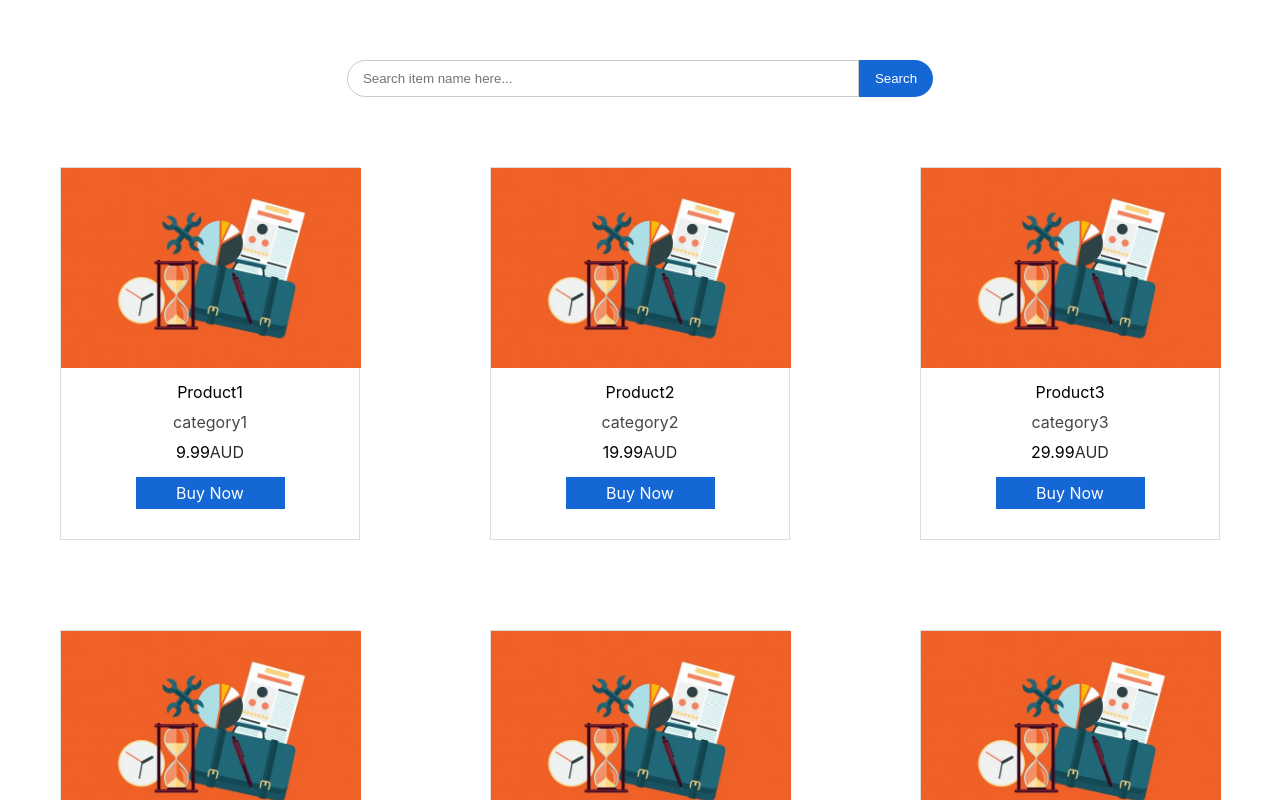
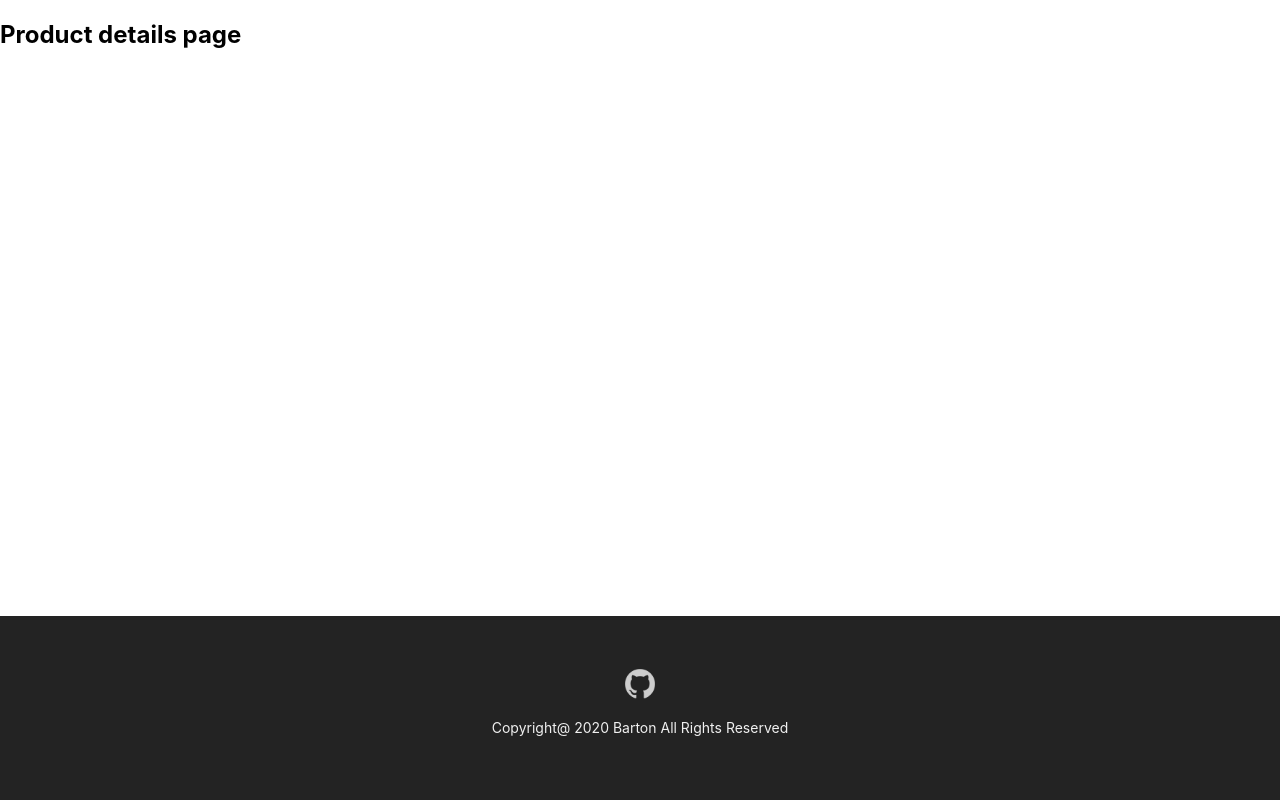
Before and after one commit to ruihuaniu/search-what-you-want, a React (Create React App) app: page /item in a window 1280 px wide. Shown: the top 800 px of the page. Built offline with nearby package versions, Linux system fonts and the light colour scheme.

Commit message:
Add router

```diff
--- a/package.json
+++ b/package.json
@@ -10,6 +10,7 @@
     "react": "^16.13.1",
     "react-dom": "^16.13.1",
     "react-lazyload": "^2.6.7",
+    "react-router-dom": "^5.1.2",
     "react-scripts": "3.4.1"
   },
   "scripts": {
--- a/src/App.js
+++ b/src/App.js
@@ -1,15 +1,22 @@
 import React from 'react';
+
 import './App.scss';
 import SearchBar from './components/SearchBar/SearchBar';
 import ProductsContainer from './components/ProductsContainer/ProductsContainer';
 import Footer from './components/Footer/Footer';
+import ProductDetail from './components/ProductsContainer/ProductDetail/ProductDetail';
+import MainRouter from './MainRouter';
 
 function App() {
   return (
+
     <div className="app-container">
-      <ProductsContainer />
+      {/* <ProductsContainer /> */}
+      <MainRouter />
       <Footer />
     </div>
+
+
   );
 }
 
--- /dev/null
+++ b/src/MainRouter.js
@@ -0,0 +1,22 @@
+
+import React from 'react'
+import { BrowserRouter as Router, Switch, Route, Link } from 'react-router-dom'
+import ProductDetail from './components/ProductsContainer/ProductDetail/ProductDetail'
+import ProductsContainer from './components/ProductsContainer/ProductsContainer'
+
+
+
+function MainRouter() {
+    return (
+        <Router>
+            <div>
+                <Switch>
+                    <Route path="/" exact component={ProductsContainer} />
+                    <Route path="/item" component={ProductDetail} />>
+                 </Switch>
+            </div>
+        </Router>
+    )
+}
+
+export default MainRouter
--- a/src/components/Footer/Footer.js
+++ b/src/components/Footer/Footer.js
@@ -5,7 +5,7 @@ import './Footer.scss'
 function Footer() {
     return (
         <div className="footer-container">
-            <a href="https://github.com/BartonNIU/search-what-you-want" className="footer-icon"><img src="/images/github.png" />  </a>
+            <a href="https://github.com/BartonNIU/search-what-you-want" className="footer-icon"><img src="/images/github.png" alt="github icon" />  </a>
             <p>Copyright@ 2020 Barton All Rights Reserved</p>
         </div>
     )
--- /dev/null
+++ b/src/components/ProductsContainer/ProductDetail/ProductDetail.js
@@ -0,0 +1,15 @@
+import React from 'react'
+import { useParams } from 'react-router-dom'
+
+function ProductDetail() {
+    //let { productName } = useParams();
+
+    return (
+        <div>
+            {/* <h1>{productName}</h1> */}
+            <h2>Product details page</h2>
+        </div>
+    )
+}
+
+export default ProductDetail
```
Also changed, not shown: src/components/ProductsContainer/ProductsContainer.js (+7 -0 lines), src/components/ProductsContainer/ProductDetail/ProductDetail.scss (added), 2 other files (tests, documents, lock files or other folders).
